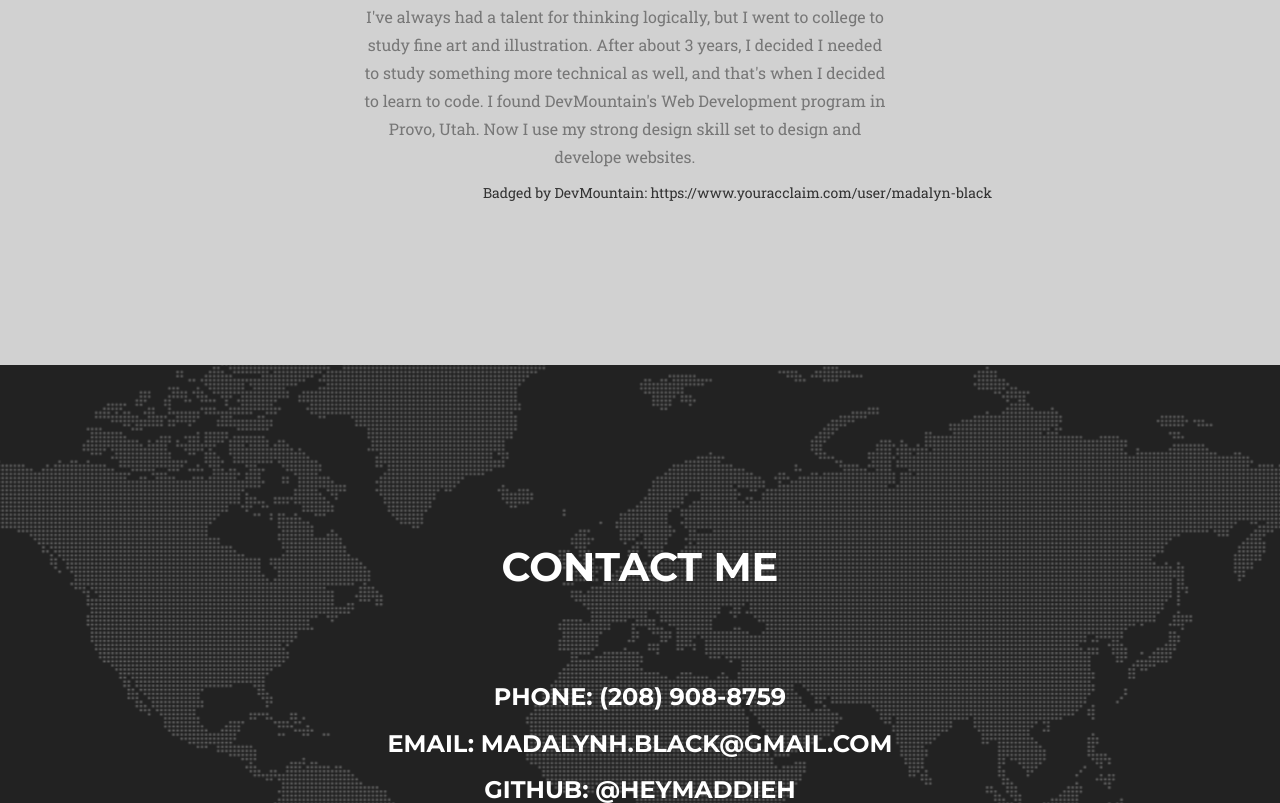
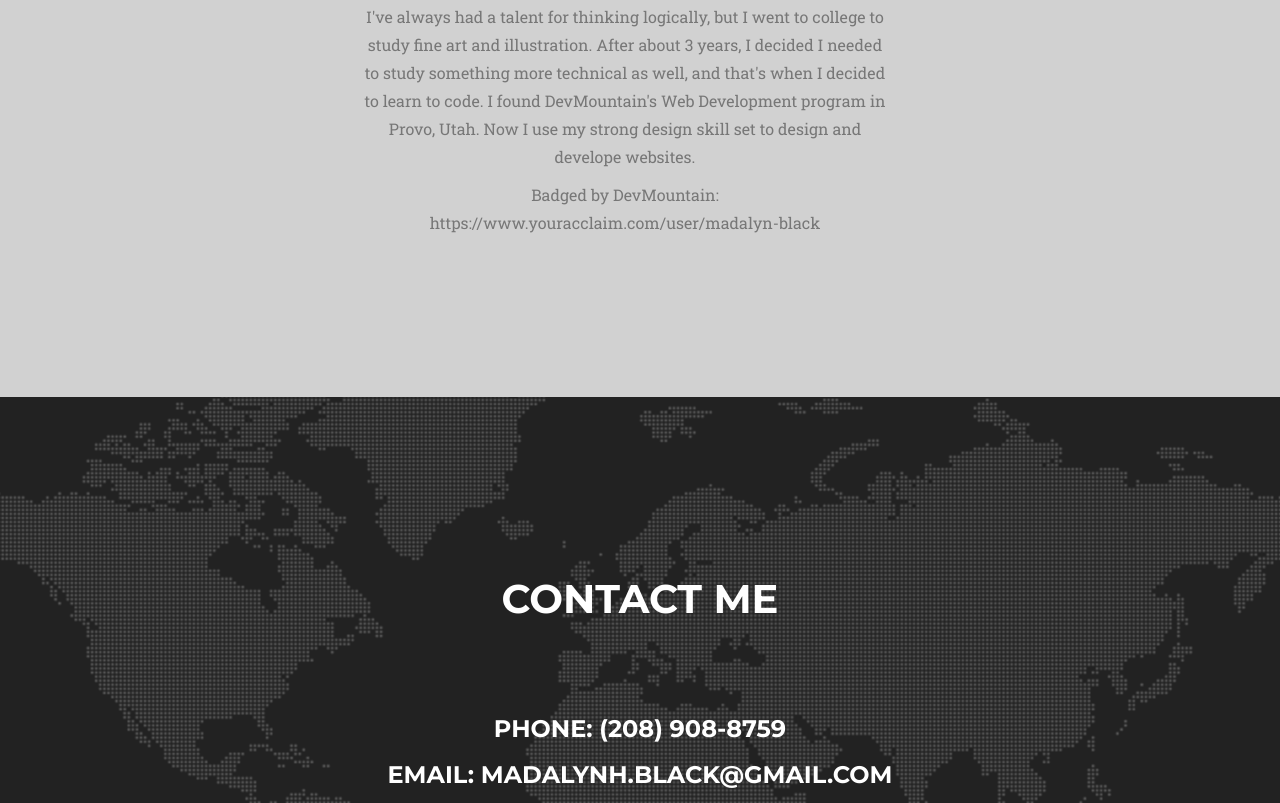
Before and after one commit to heymaddieh/maddieblackportfolio, a website: page index.html in a window 1280 px wide. Shown: the part 3450-4253 px from the top of the page. Drawn offline with nearby package versions, Linux system fonts and the light colour scheme; a web font is replaced by a local one.

Commit message:
added badge

```diff
--- a/index.html
+++ b/index.html
@@ -259,7 +259,7 @@
                         I decided to learn to code. I found DevMountain's Web Development program in Provo, Utah. Now I use
                         my strong design skill set to design and develope websites.</p>
 
-                        <p>Badged by DevMountain: https://www.youracclaim.com/user/madalyn-black</p>
+                        <p id="desc" class="large text-muted">Badged by DevMountain: https://www.youracclaim.com/user/madalyn-black</p>
                 </div>
             </div>
         </div>
```
